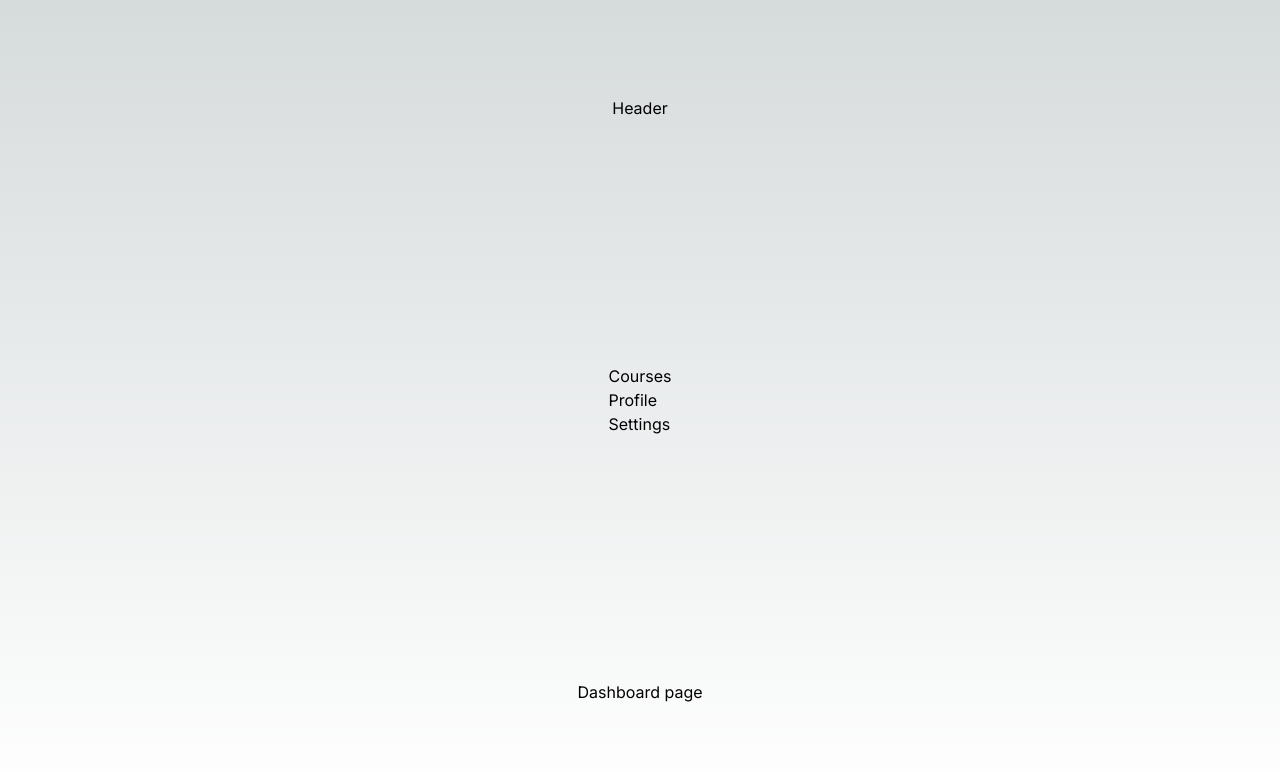
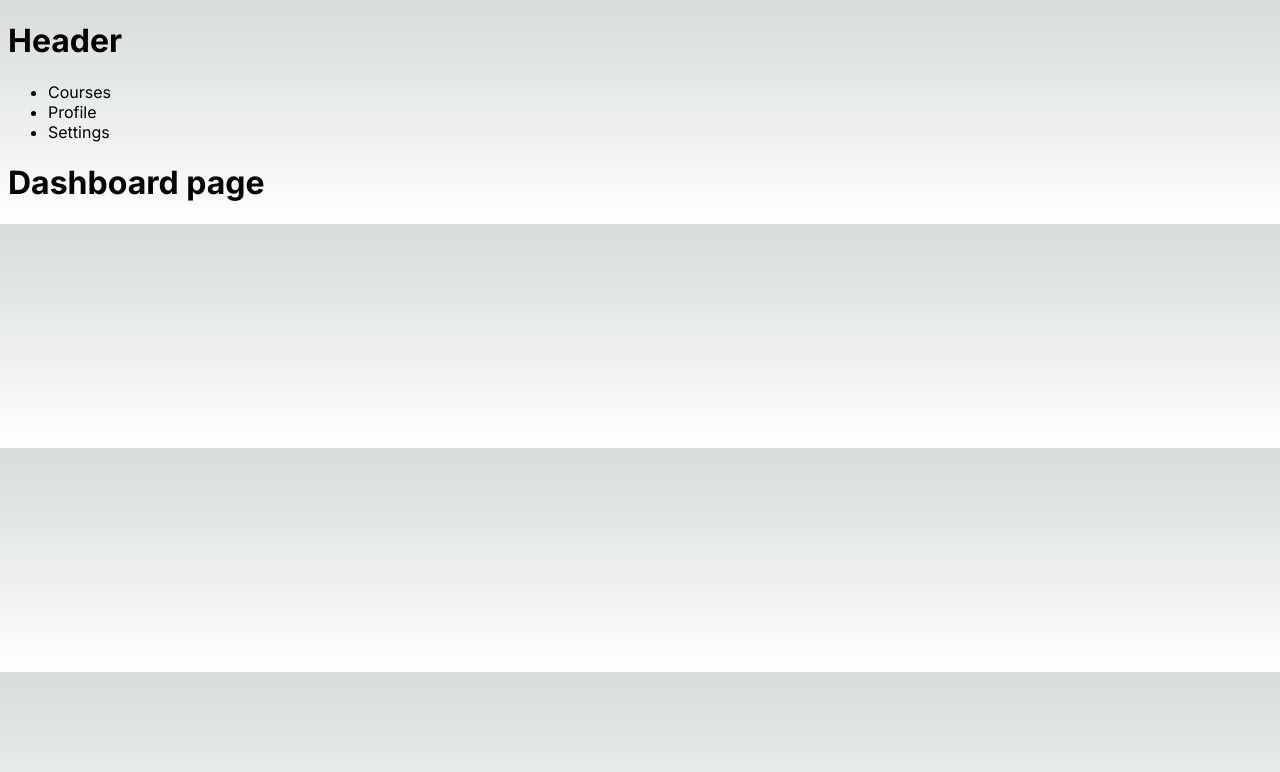
Before and after one commit to courseconnect-team/courseconnect, a Next.js app: page / in a window 1280 px wide. Shown: the top 772 px of the page. Built offline with nearby package versions, Linux system fonts and the light colour scheme.

Commit message:
Removed TailwindCSS and PostCSS

```diff
--- a/src/app/globals.css
+++ b/src/app/globals.css
@@ -1,7 +1,3 @@
-@tailwind base;
-@tailwind components;
-@tailwind utilities;
-
 :root {
   --foreground-rgb: 0, 0, 0;
   --background-start-rgb: 214, 219, 220;
--- a/src/app/page.tsx
+++ b/src/app/page.tsx
@@ -5,7 +5,7 @@
 export default function Home() {
   return (
     <>
-      <main className="flex min-h-screen flex-col items-center justify-between p-24">
+      <main className="">
         <Header />
         <SideMenu />
         <Dashboard />
```
